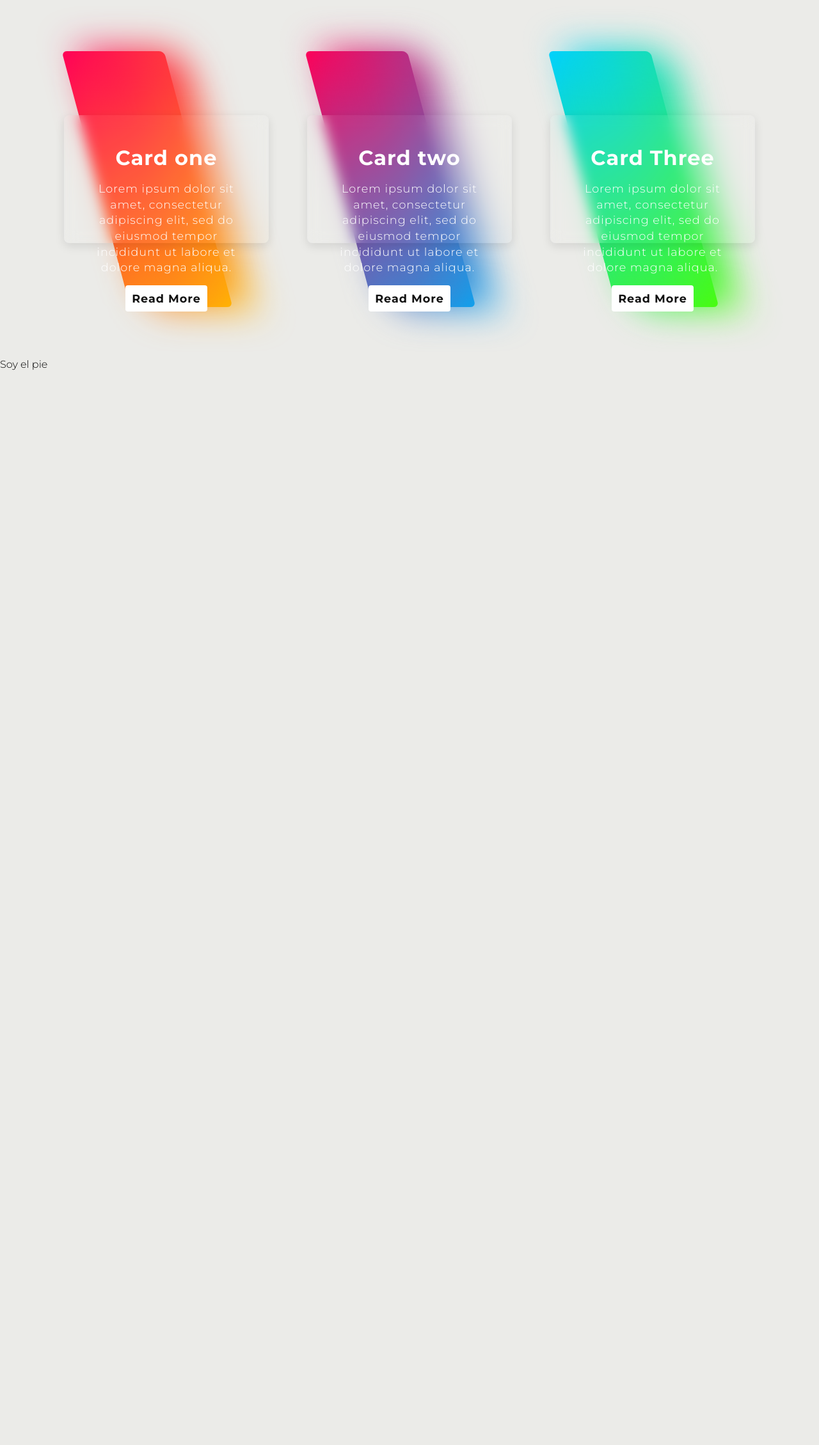
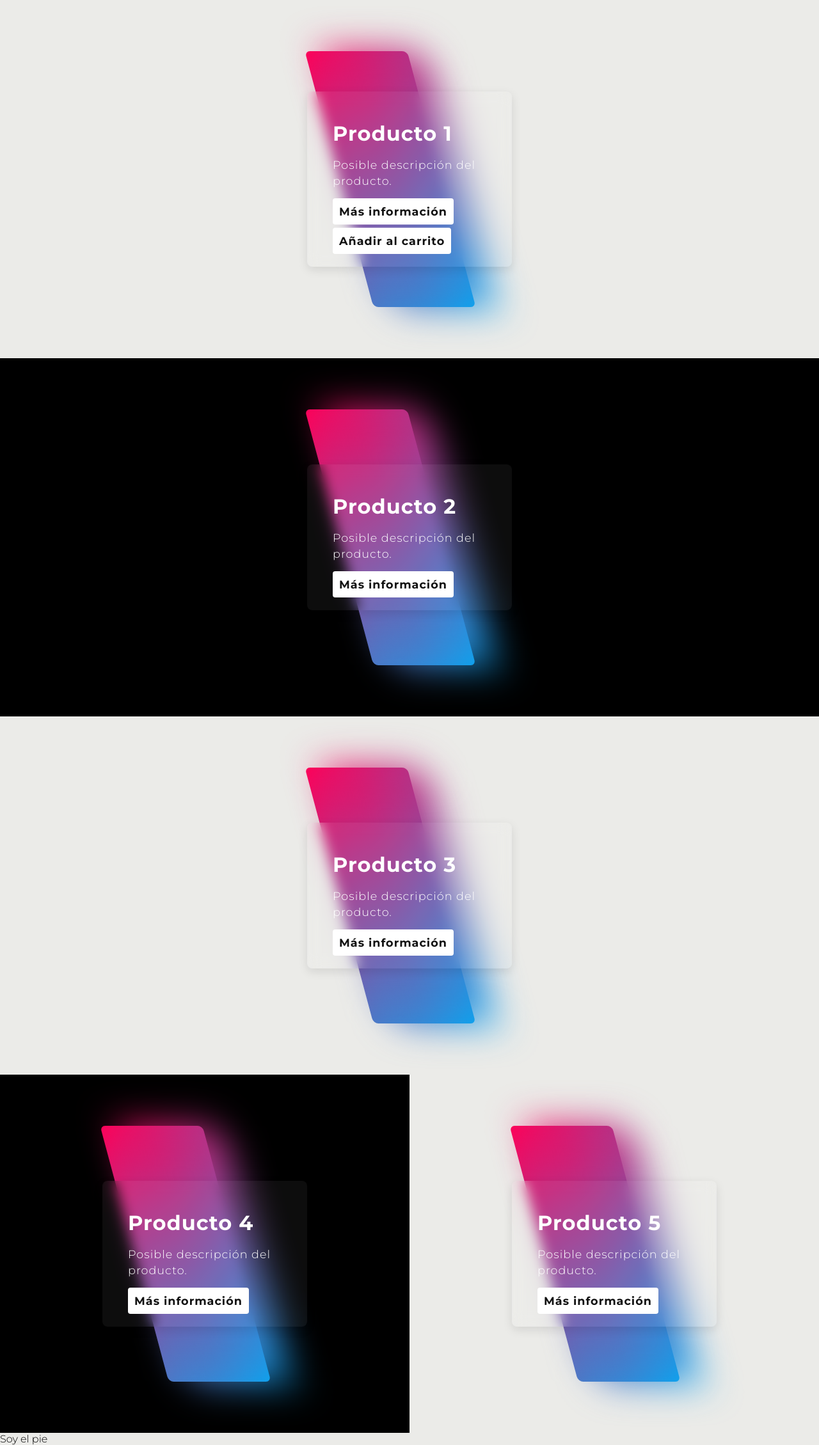
Before and after one commit to adridiaz23/tiendaonline, a PHP site: page /index.php?action=home in a window 1280 px wide. Shown: the whole page at 64% size. Before the commit the page ends 579 px from the top, so only its background shows below. Run offline with PHP 8.4, Linux system fonts and the light colour scheme.

Commit message:
Css-homeCliente/md5 contraseñas

```diff
--- a/controllers/ClienteController.php
+++ b/controllers/ClienteController.php
@@ -8,7 +8,7 @@
                 require_once("models/cliente.php");
                 $validar = new Cliente();
                 $validar->setCorreoCliente($_POST["correo"]);
-                $validar->setPassword($_POST["password"]);
+                $validar->setPassword(md5($_POST["password"]));
                 $validarRow = $validar->validarCliente();
 
                 if (isset($validarRow[0]->nombre)){
@@ -37,7 +37,7 @@
                 $validar->setCalle($_POST["calle"]);
                 $validar->setNumero($_POST["numeroCalle"]);
                 $validar->setDni($_POST["dni"]);
-                $validar->setPassword($_POST["password"]);
+                $validar->setPassword(md5($_POST["password"]));
                 $validar->setCodigoPostal($_POST["codigo"]);
 
 
--- a/views/cliente/home.php
+++ b/views/cliente/home.php
@@ -1,26 +1,69 @@
-<div class="container">
-  <div class="box">
-    <span></span>
-    <div class="content">
-      <h2>Card one</h2>
-      <p>Lorem ipsum dolor sit amet, consectetur adipiscing elit, sed do eiusmod tempor incididunt ut labore et dolore magna aliqua.</p>
-      <a href="#">Read More</a>
+
+
+<div class="productos">
+  <div class="producto1">
+    <div class="contenedorProducto">
+      <div class="cajaProducto">
+        <span></span>
+        <div class="contenidoProducto">
+          <h2>Producto 1</h2>
+          <p>Posible descripción del producto.</p>
+          <a href="#">Más información</a>
+          <a href="#">Añadir al carrito</a>
+        </div>
+      </div>
     </div>
   </div>
-  <div class="box">
-    <span></span>
-    <div class="content">
-      <h2>Card two</h2>
-      <p>Lorem ipsum dolor sit amet, consectetur adipiscing elit, sed do eiusmod tempor incididunt ut labore et dolore magna aliqua.</p>
-      <a href="#">Read More</a>
+
+
+  <div class="producto2">
+    <div class="contenedorProducto">
+      <div class="cajaProducto">
+        <span></span>
+        <div class="contenidoProducto">
+          <h2>Producto 2</h2>
+          <p>Posible descripción del producto.</p>
+          <a href="#">Más información</a>
+        </div>
+      </div>
     </div>
   </div>
-  <div class="box">
-    <span></span>
-    <div class="content">
-      <h2>Card Three</h2>
-      <p>Lorem ipsum dolor sit amet, consectetur adipiscing elit, sed do eiusmod tempor incididunt ut labore et dolore magna aliqua.</p>
-      <a href="#">Read More</a>
+
+  <div class="producto3">
+  <div class="contenedorProducto">
+      <div class="cajaProducto">
+        <span></span>
+        <div class="contenidoProducto">
+          <h2>Producto 3</h2>
+          <p>Posible descripción del producto.</p>
+          <a href="#">Más información</a>
+        </div>
+      </div>
+    </div>
+  </div>
+
+  <div class="producto4">
+    <div class="contenedorProducto">
+      <div class="cajaProducto">
+        <span></span>
+        <div class="contenidoProducto">
+          <h2>Producto 4</h2>
+          <p>Posible descripción del producto.</p>
+          <a href="#">Más información</a>
+        </div>
+      </div>
+    </div>
+  </div>
+  <div class="producto5">
+    <div class="contenedorProducto">
+      <div class="cajaProducto">
+        <span></span>
+        <div class="contenidoProducto">
+          <h2>Producto 5</h2>
+          <p>Posible descripción del producto.</p>
+          <a href="#">Más información</a>
+        </div>
+      </div>
     </div>
   </div>
 </div>
--- a/views/css/style.css
+++ b/views/css/style.css
@@ -488,7 +488,33 @@ td.tdAdmin > a > img{
 *
 */
 
-.container
+.productos {
+    display: grid;
+    grid-template-columns: repeat(4, 1fr);
+    grid-template-rows: repeat(4, 1fr);
+    grid-column-gap: 0px;
+    grid-row-gap: 0px;
+}
+
+.producto1 {
+    grid-area: 1 / 1 / 2 / 6;
+}
+.producto2 {
+    grid-area: 2 / 1 / 3 / 6;
+    background-color: #000000;
+}
+.producto3 {
+    grid-area: 3 / 1 / 4 / 6;
+}
+.producto4 {
+    grid-area: 4 / 1 / 6 / 3;
+    background-color: #000000;
+}
+.producto5 {
+    grid-area: 4 / 3 / 6 / 5;
+}
+
+.contenedorProducto
 {
   display: flex;
   justify-content: center;
@@ -497,7 +523,7 @@ td.tdAdmin > a > img{
   padding: 40px 0;
 }
 
-.container .box
+.contenedorProducto .cajaProducto
 {
   position: relative;
   width: 320px;
@@ -509,7 +535,7 @@ td.tdAdmin > a > img{
   transition: 0.5s;
 }
 
-.container .box::before
+.contenedorProducto .cajaProducto::before
 {
   content:' ';
   position: absolute;
@@ -524,7 +550,7 @@ td.tdAdmin > a > img{
   transition: 0.5s;
 }
 
-.container .box::after
+.contenedorProducto .cajaProducto::after
 {
   content:'';
   position: absolute;
@@ -539,8 +565,8 @@ td.tdAdmin > a > img{
   filter: blur(30px);
 }
 
-.container .box:hover:before,
-.container .box:hover:after
+.contenedorProducto .cajaProducto:hover:before,
+.contenedorProducto .cajaProducto:hover:after
 {
   transform: skewX(0deg);
   left: 20px;
@@ -548,25 +574,13 @@ td.tdAdmin > a > img{
 
 }
 
-.container .box:nth-child(1):before,
-.container .box:nth-child(1):after
+.contenedorProducto .cajaProducto:before,
+.contenedorProducto .cajaProducto:after
 {
-  background: linear-gradient(315deg, #ffbc00, #ff0058)
+    background: linear-gradient(315deg, #03a9f4, #ff0058)
 }
 
-.container .box:nth-child(2):before,
-.container .box:nth-child(2):after
-{
-  background: linear-gradient(315deg, #03a9f4, #ff0058)
-}
-
-.container .box:nth-child(3):before,
-.container .box:nth-child(3):after
-{
-  background: linear-gradient(315deg, #4dff03, #00d0ff)
-}
-
-.container .box span
+.contenedorProducto .cajaProducto span
 {
   display: block;
   position: absolute;
@@ -578,7 +592,7 @@ td.tdAdmin > a > img{
   pointer-events: none;
 }
 
-.container .box span::before
+.contenedorProducto .cajaProducto span::before
 {
   content:'';
   position: absolute;
@@ -595,7 +609,7 @@ td.tdAdmin > a > img{
   box-shadow: 0 5px 15px rgba(0,0,0,0.08)
 }
 
-.container .box:hover span::before
+.contenedorProducto .cajaProducto:hover span::before
 {
   top: -50px;
   left: 50px;
@@ -604,7 +618,7 @@ td.tdAdmin > a > img{
   opacity: 1;
 }
 
-.container .box span::after
+.contenedorProducto .cajaProducto span::after
 {
   content:'';
   position: absolute;
@@ -622,7 +636,7 @@ td.tdAdmin > a > img{
   animation-delay: -1s;
 }
 
-.container .box:hover span:after
+.contenedorProducto .cajaProducto:hover span:after
 {
   bottom: -50px;
   right: 50px;
@@ -644,7 +658,7 @@ td.tdAdmin > a > img{
   }
 }
 
-.container .box .content
+.contenedorProducto .cajaProducto .contenidoProducto
 {
   position: relative;
   left: 0;
@@ -658,27 +672,28 @@ td.tdAdmin > a > img{
   color: #fff;
 }
 
-.container .box:hover .content
+.contenedorProducto .cajaProducto:hover .contenidoProducto
 {
   left: -25px;
   padding: 60px 40px;
 }
 
-.container .box .content h2
+/*Pendiente modificar los enlaces y textos para ser similares en todas las páginas.*/
+.contenedorProducto .cajaProducto .contenidoProducto h2
 {
   font-size: 2em;
   color: #fff;
   margin-bottom: 10px;
 }
 
-.container .box .content p
+.contenedorProducto .cajaProducto .contenidoProducto p
 {
   font-size: 1.1em;
   margin-bottom: 10px;
   line-height: 1.4em;
 }
 
-.container .box .content a
+.contenedorProducto .cajaProducto .contenidoProducto a
 {
   display: inline-block;
   font-size: 1.1em;
@@ -691,9 +706,9 @@ td.tdAdmin > a > img{
   margin-top: 5px;
 }
 
-.container .box .content a:hover
+.contenedorProducto .cajaProducto .contenidoProducto a:hover
 {
-  background: #ffcf4d;
+  background: #2099FF;
   border: 1px solid rgba(255, 0, 88, 0.4);
   box-shadow: 0 1px 15px rgba(1, 1, 1, 0.2);
 }
```
